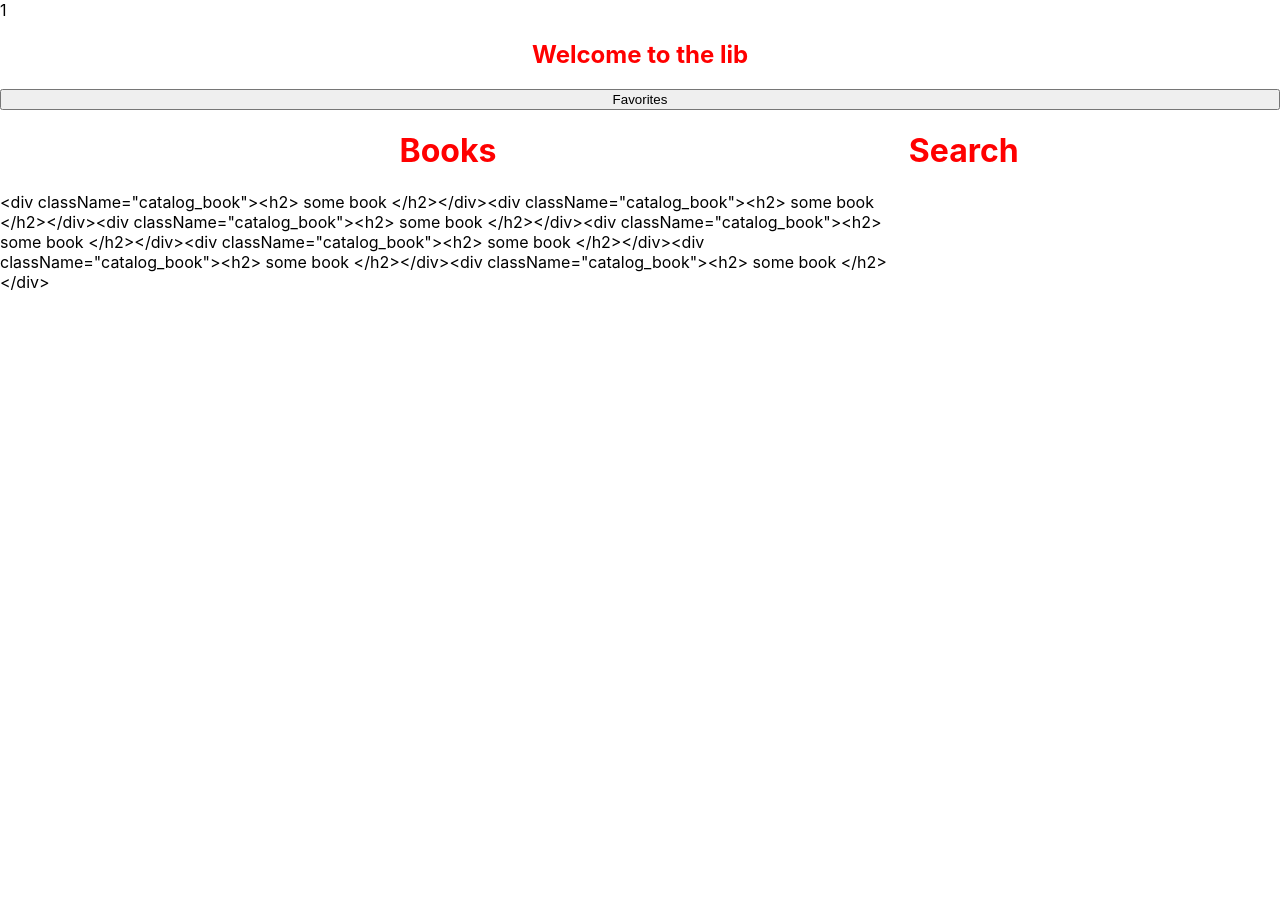
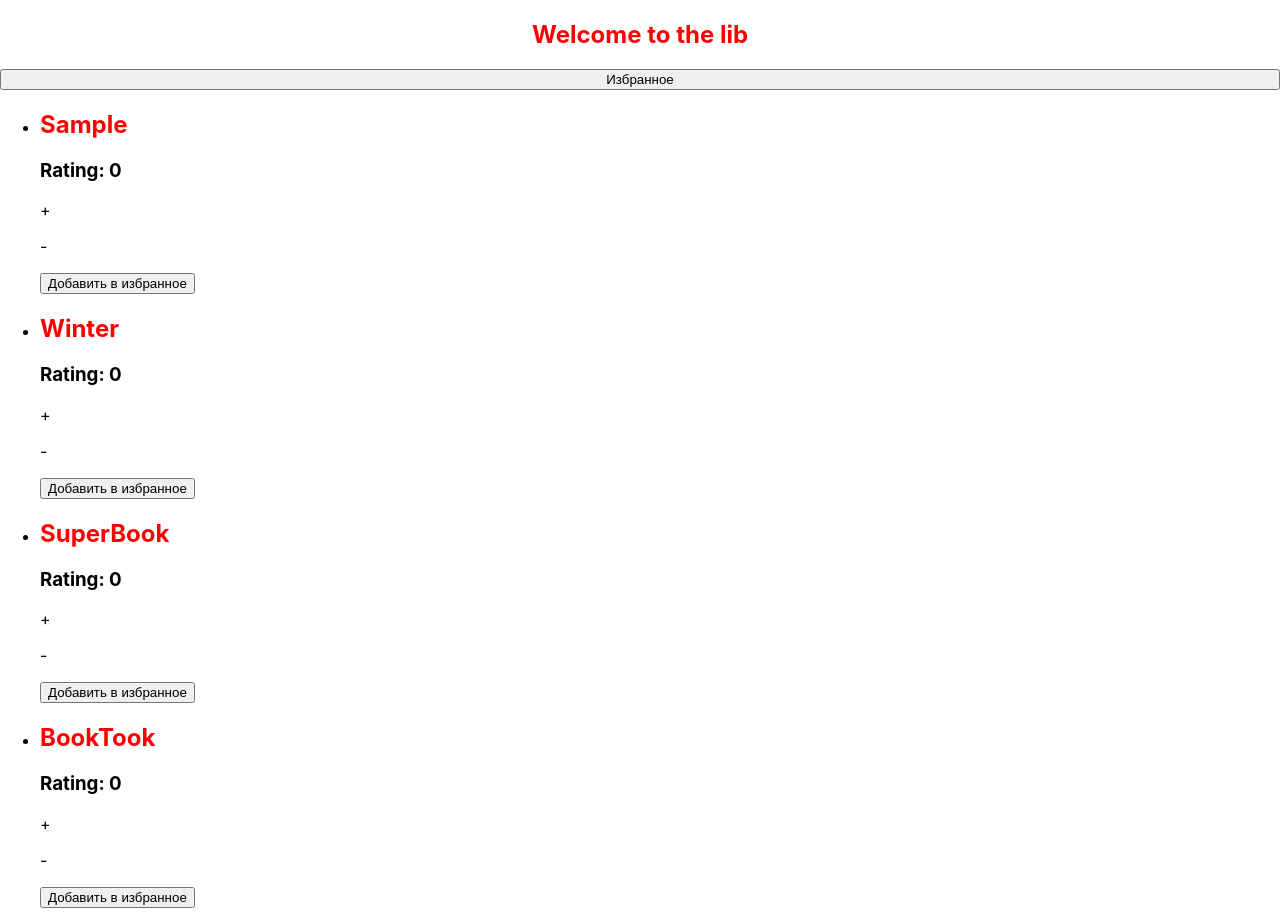
Before and after one commit to saxumcordis/elibrary, a React (Create React App) app: page / in a window 1280 px wide. Before the commit the page ends 800 px from the top, so only its background shows below. Built offline with nearby package versions, Linux system fonts and the light colour scheme.

Commit message:
update changes

```diff
--- a/src/App.js
+++ b/src/App.js
@@ -3,13 +3,12 @@ import {Header} from './Components/header.js';
 import {Catalog} from './Components/catalog.js';
 
 const App = () => {
-  const[a, setA] = React.useState(1)
+  const[favVisibility, setVisibility] = React.useState(false);
 
   return (
       <div>
-        <span>{a}</span>
-        {Header()}
-        {Catalog()}
+          <Header favVisibility={favVisibility} setVisibility={setVisibility}/>
+          {Catalog()}
       </div>
   )
 }
--- a/src/Components/catalog.js
+++ b/src/Components/catalog.js
@@ -1,34 +1,75 @@
 import React from 'react';
 import Styles from '../Styles/styles.css';
+import data from '../books.json';
 
-const createBook = (book) => {
-    return (
-        '<div className="catalog_book">'
-            + '<h2> some book </h2>'
-        + '</div>'
-    )
+const manageBooks = () => {
+    let books = [];
+    if (localStorage.getItem('books'))
+        books = JSON.parse(localStorage.getItem('books'));
+    else {
+        books = data;
+        localStorage.setItem('books', JSON.stringify(books));
+    }
+    return books;
 };
 
-const renderBooks = () => {
-    let books = new Array(7).fill(createBook());
-    console.log(books);
-    return books;
+const Book = ({book}) => {
+    const[rate, setRate] = React.useState(book.rate);
+    const[rateVisibility, setRateVisibility] = React.useState(true);
+    const[favButtonVisible, setButtonVisible] = React.useState(true);
+    return (
+    <article>
+        <h1>{book.name}</h1>
+        <h3>Rating: {rate}</h3>
+        {rateVisibility && (!localStorage.getItem('myRates') || !JSON.parse(localStorage.getItem('myRates')).find(e => e == book.id)) ?
+            <span className="rateButtons"><p onClick={() => {
+                setRate(rate + 1);
+                setRateVisibility(false);
+                updateBookRate(book.id, rate + 1)
+            }}>+</p>
+                <p onClick={() => {
+                    setRate(rate - 1);
+                    setRateVisibility(false);
+                    updateBookRate(book.id, rate - 1)
+                }}>-</p>
+        </span>
+            : null
+        }
+        {(!localStorage.getItem('favs') || !JSON.parse(localStorage.getItem('favs')).find(e => e['id'] == book.id)) ?
+            <button onClick={() => {addFavorite({book}); setButtonVisible(!favButtonVisible);}}>Добавить в избранное</button>
+            : null
+        }
+    </article>
+    )
 }
 
+const addFavorite = ({book}) => {
+    const favs =  localStorage.getItem('favs') ? JSON.parse(localStorage.getItem('favs')) : [];
+    favs.push(book);
+    localStorage.setItem('favs', JSON.stringify(favs));
+
+};
+
+const updateBookRate = (id, newRate) => {
+    const books = JSON.parse(localStorage.getItem('books'));
+    books.find(e => e['id'] == id)['rate'] = newRate;
+    localStorage.setItem('books', JSON.stringify(books));
+    const myRates = localStorage.getItem('myRates') ? JSON.parse(localStorage.getItem('myRates')) : [];
+    myRates.push(id);
+    localStorage.setItem('myRates', JSON.stringify(myRates));
+};
 
 const Catalog = () => {
+    const books = manageBooks();
+
     return (
-        <div className="catalog_main">
-            <div className="catalog_content">
-                <h1>Books</h1>
-                <div className="catalog_books">
-                    {renderBooks()}
-                </div>
-            </div>
-            <div className="catalog_filter">
-                <h1>Search</h1>
-            </div>
-        </div>
+        <ul>
+            {books.map(book => (
+                <li key={book.id}>
+                    <Book book={book}/>
+                </li>
+            ))}
+        </ul>
     )
 }
 
--- a/src/Components/favorites.js
+++ b/src/Components/favorites.js
@@ -1,17 +1,41 @@
 import React from 'react';
 import Styles from '../Styles/styles.css';
 
-const Favorites = () => {
-    const[visible, setVisibility] = React.useState(true);
-
+const Fav = (props) => {
     return (
-        visible ?
-        <div className="favorites_main">
-            <h1>Favorites</h1>
-        </div>
-            :
-            ""
+        <article>
+            <h1>{props.book.name}</h1>
+            <button onClick={() => {remove(props.book.id); props.setFavs(true);}}>Удалить</button>
+        </article>
     )
 }
 
+const remove = id => {
+    let favs = JSON.parse(localStorage.getItem('favs'));
+    let removeIndex = favs.findIndex(e => e['id'] == id);
+    favs.splice(removeIndex, 1);
+    console.log(favs);
+    localStorage.setItem('favs', JSON.stringify(favs));
+};
+
+const Favorites = () => {
+    const [favs, setFavs] = React.useState(JSON.parse(localStorage.getItem('favs')));
+    console.log(favs);
+    return (
+    <article>
+        <h1>Избранное</h1>
+        {favs ?
+            <ul>
+                {favs.map(book => (
+                    <li key={book.id}>
+                        <Fav book={book} favs={favs} setFavs={setFavs}/>
+                    </li>
+                ))}
+            </ul>
+            : null
+        }
+    </article>
+    )
+};
+
 export {Favorites}
--- a/src/Components/header.js
+++ b/src/Components/header.js
@@ -3,11 +3,15 @@ import Styles from '../Styles/styles.css';
 import {Favorites} from './favorites.js';
 
 
-const Header = () => {
+const Header = (props) => {
     return (
         <nav className="header_nav">
             <h1>Welcome to the lib</h1>
-            <button onClick={Favorites()}>Favorites</button>
+            <button onClick={() => props.setVisibility(!props.favVisibility)}>Избранное</button>
+            {props.favVisibility ?
+                <Favorites className="favorites"></Favorites>
+                : null
+            }
         </nav>
     )
 }
--- a/src/Styles/styles.css
+++ b/src/Styles/styles.css
@@ -61,3 +61,12 @@
 h1 {
     color:red;
 }
+
+.rateButtons > * {
+    width: 5px;
+    cursor: pointer;
+}
+
+.favorites {
+    list-style-type: none;
+}
--- /dev/null
+++ b/src/books.json
@@ -0,0 +1,30 @@
+[
+  {
+      "id": 1,
+      "name": "Sample",
+      "author": "Somebody",
+      "genre": "Tales",
+      "rate": 0
+  },
+  {
+      "id": 2,
+      "name": "Winter",
+      "author": "Ted",
+      "genre": "Fiction",
+      "rate": 0
+  },
+  {
+    "id": 3,
+    "name": "SuperBook",
+    "author": "Tom",
+    "genre": "Science",
+    "rate": 0
+  },
+  {
+    "id": 4,
+    "name": "BookTook",
+    "author": "Paul",
+    "genre": "Food",
+    "rate": 0
+  }
+]
```
